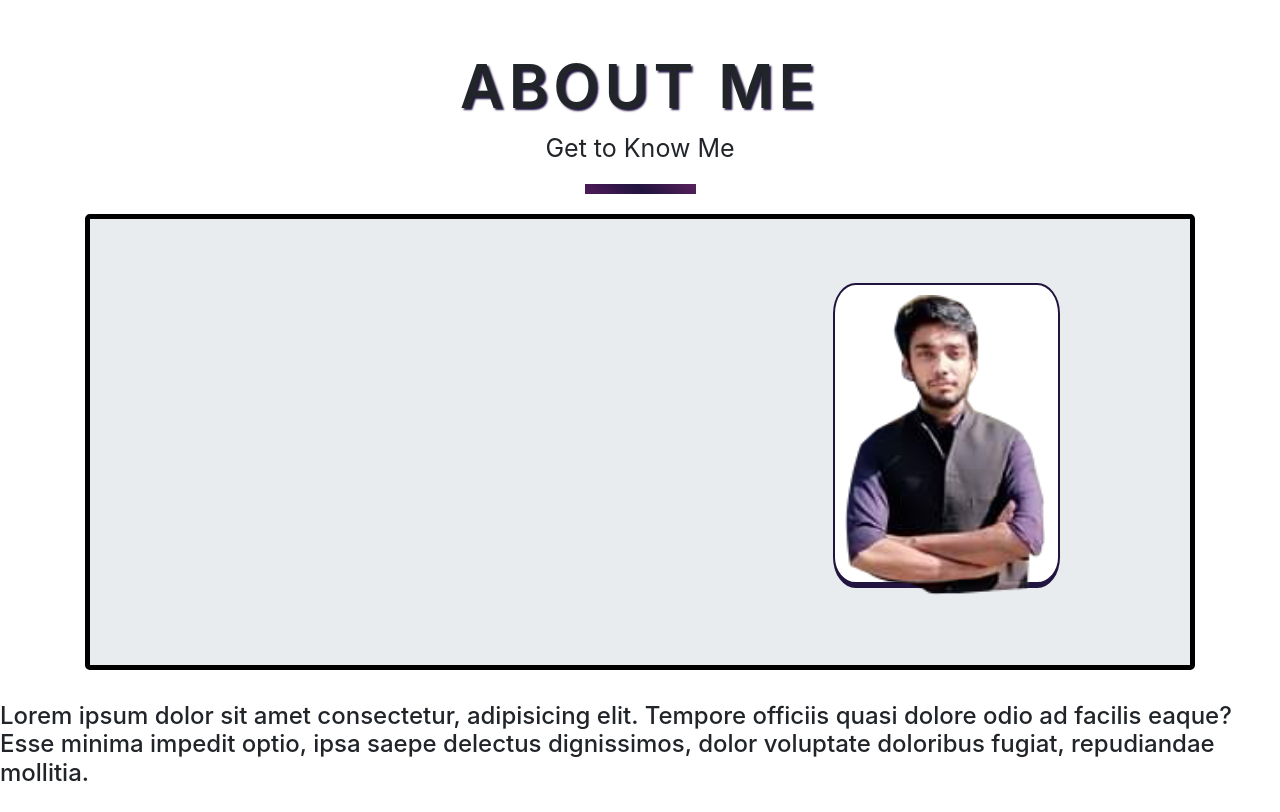
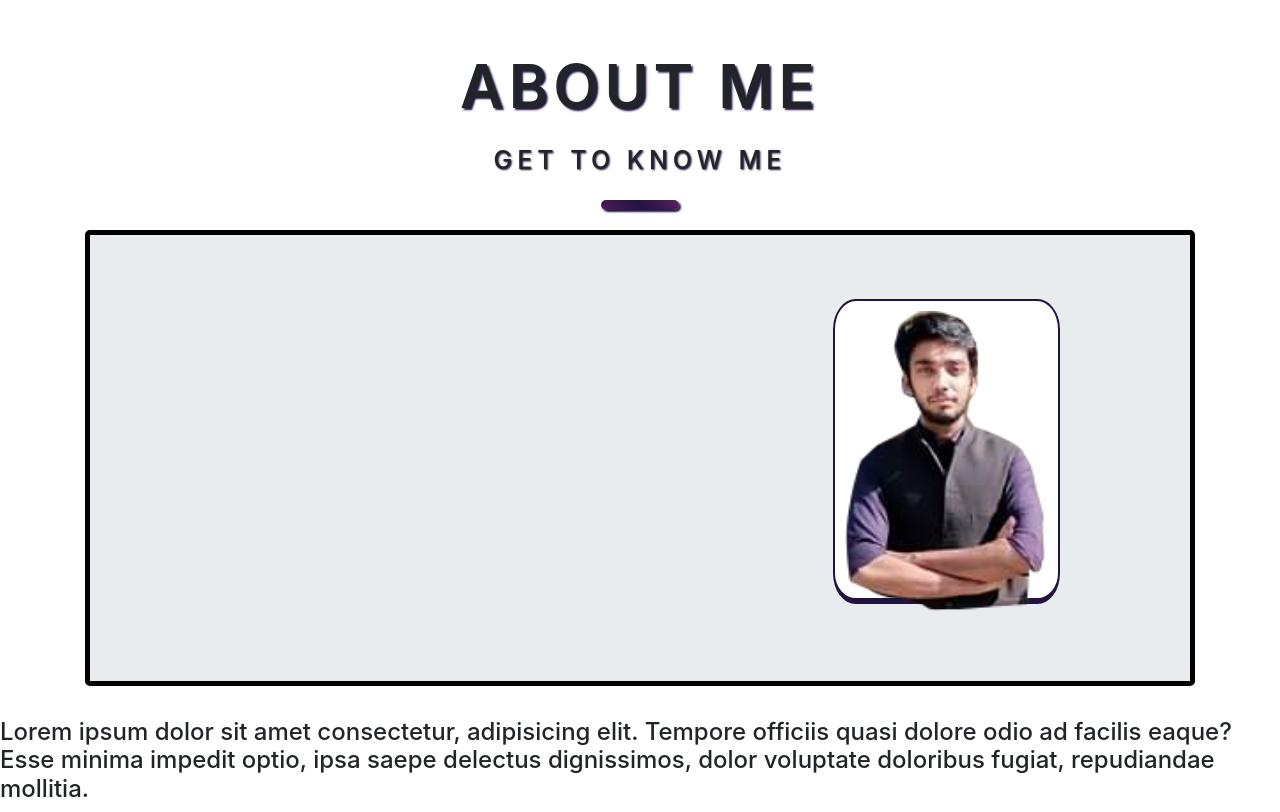
Before and after one commit to Nabeel529886/portfolio, a plain HTML site: page main.html in a window 1280 px wide. Shown: the part 920-1732 px from the top of the page. Drawn offline with nearby package versions, Linux system fonts and the light colour scheme.

Commit message:
changes made

```diff
--- a/styles/css/main.css
+++ b/styles/css/main.css
@@ -126,14 +126,21 @@ li.active a.nav-link{
 
 #about .about-section p{
     text-align: center;
+    text-transform: uppercase;
+    letter-spacing: 5px;
+    text-shadow: 1px 1px 2px #21143F;
+    font-weight: 500;
+    margin: 20px 0;
     font-size: 25px;
 }
 
 .line-mf{
-    width: 10%;
+    width: 7%;
     height: 10px;
     background: linear-gradient(40deg, #511A5B, #21143F, #59215D);
     margin: 0 auto;
+    border-radius: 10px;
+    box-shadow: 2px 2px 2px #21143F;
 }
 
 #about .about-details .about-img .img-wrap{
--- a/styles/js/main.js
+++ b/styles/js/main.js
@@ -1,5 +1,3 @@
-
-
 $(document).ready(function(){
     var typed_string = $(".text-slider-items").text();
     var typed = new Typed(".text-slider", {
@@ -9,6 +7,7 @@ $(document).ready(function(){
         backDelay: 700,
         backSpeed: 40,
     })
+
     $('#nav-options').onePageNav({
         currentClass: 'active',
         changeHash: false,
@@ -16,7 +15,6 @@ $(document).ready(function(){
         scrollThreshold: 0.5,
         filter: '',
         easing: 'swing',
-
     })
 
     $(window).scroll(function(){
@@ -31,6 +29,4 @@ $(document).ready(function(){
             })
         }
     })
-
-
 })
```
